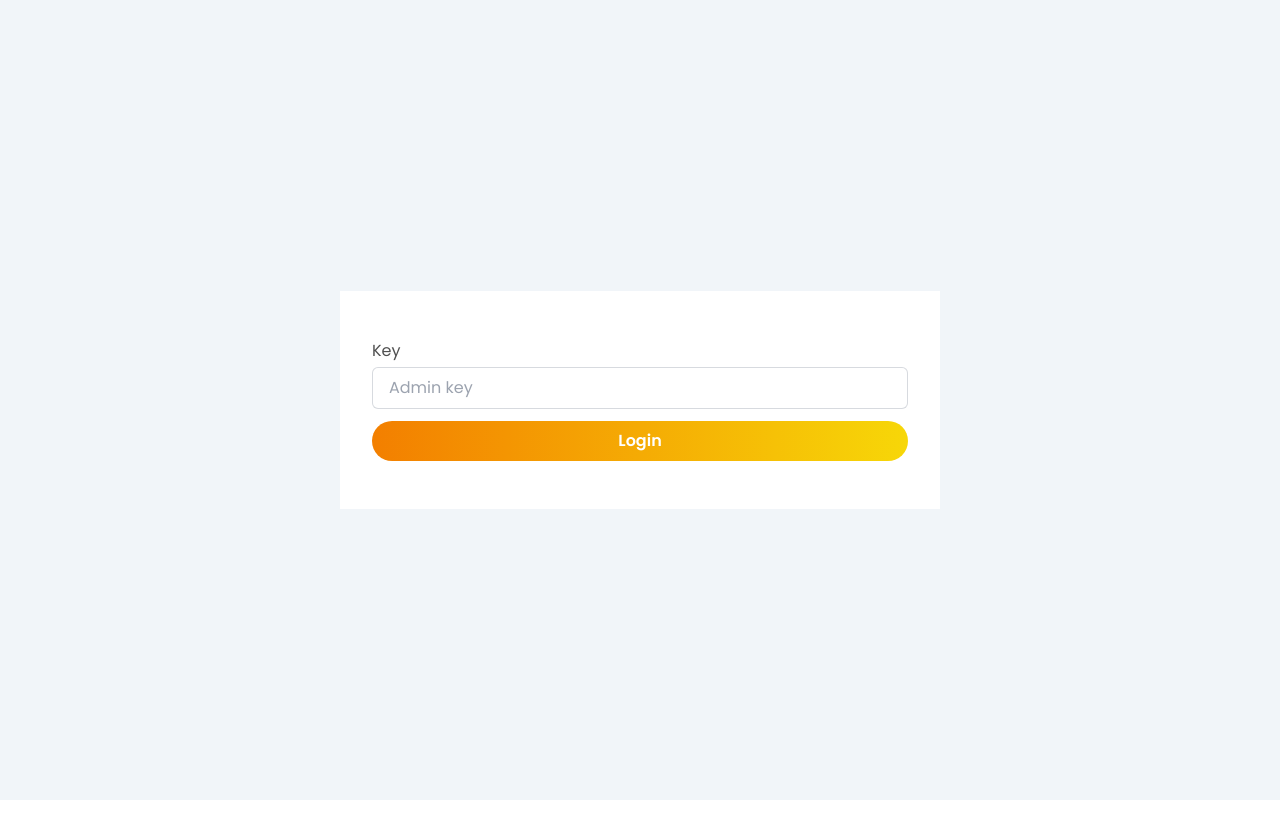
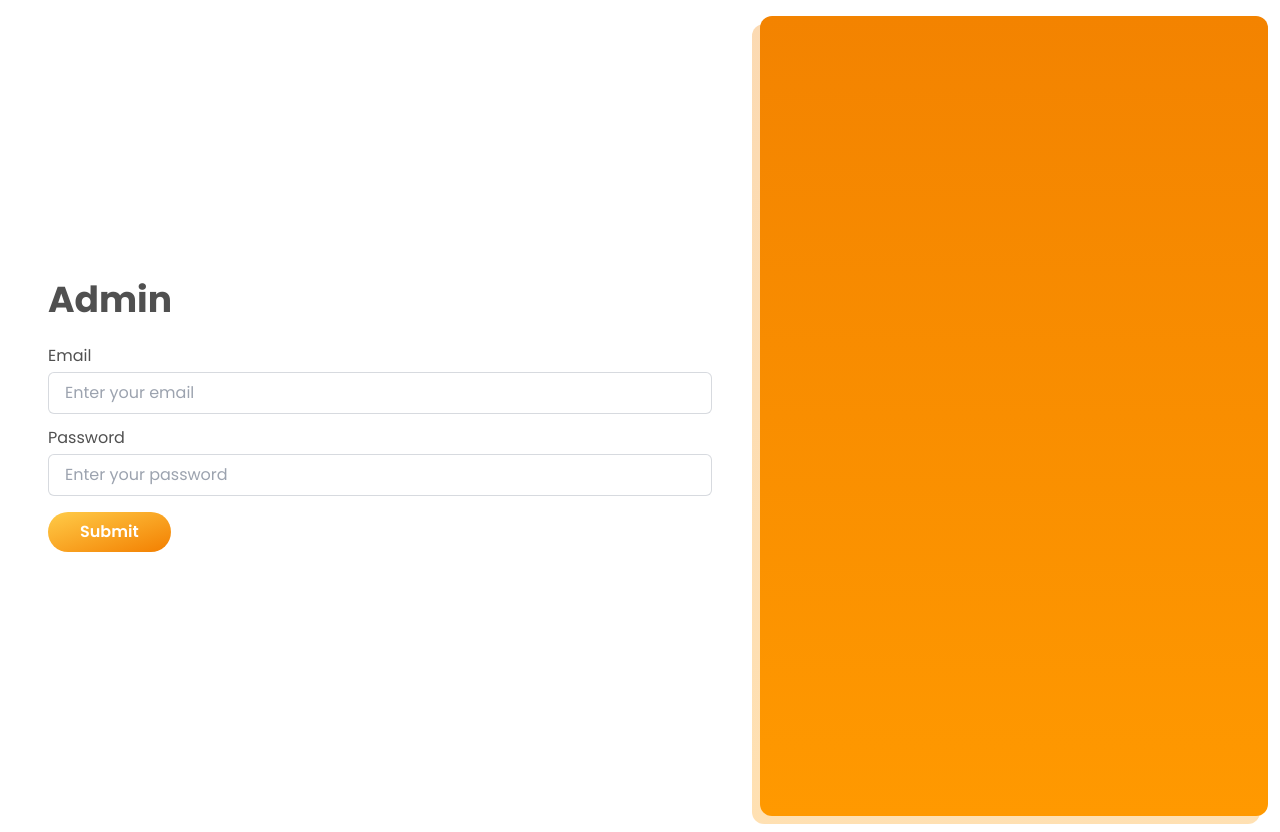
Before and after one commit to rianmz-genz/webiitc, a Next.js app: page /admin in a window 1280 px wide. Before the commit the page ends 800 px from the top, so only its background shows below. Built offline with nearby package versions, Linux system fonts and the light colour scheme; no server answers.

Commit message:
login admin

```diff
--- a/pages/admin/index.js
+++ b/pages/admin/index.js
@@ -1,47 +1,103 @@
+import LoginApi from "@/api/auth/LoginApi";
 import { Button } from "@/components";
+import Alert from "@/components/atoms/Alert";
+import Text from "@/components/atoms/Text";
 import InputTitle from "@/components/molecules/InputTitle";
+import AuthPage from "@/components/pagetemplate/AuthPage";
+import Link from "next/link";
+import { useRouter } from "next/router";
+import React, { useEffect, useState } from "react";
+import {
+  AiFillCheckCircle,
+  AiFillWarning,
+  AiOutlineLoading3Quarters,
+} from "react-icons/ai";
 import Cookies from "js-cookie";
-import Head from "next/head";
-import { useRouter } from "next/router";
-import React, { useState } from "react";
+import { IoMdArrowBack } from "react-icons/io";
+export async function getServerSideProps(context) {
+  const token = context.req.cookies.adminKey;
+  if (token) {
+    return {
+      redirect: {
+        destination: "/dashboard/user",
+        permanent: false,
+      },
+    };
+  }
 
-const AdminLogin = () => {
+  // Lanjutkan eksekusi jika token tersedia
+  // ...
+
+  return {
+    props: {},
+  };
+}
+const LoginAdmin = () => {
+  const [email, setEmail] = useState("");
+  const [password, setPassword] = useState("");
+  const [isHitApi, setIsHitApi] = useState(false);
+  const [isSucces, setIsSucces] = useState(false);
+  const [isWrong, setIsWrong] = useState(false);
+  const [Message, setMessage] = useState("");
   const router = useRouter();
-  const date = new Date();
-  const code = process.env.NEXT_PUBLIC_ADMINKEY;
-  const now = `${date.getDate()}${date.getMinutes()}${date.getHours()}`;
-  const adminKey = code + now;
-  const [key, setKey] = useState("");
-  const handleSubmit = (e) => {
+  const handleLogin = (e) => {
     e.preventDefault();
-    console.log(adminKey);
-    if (key == adminKey) {
-      Cookies.set("adminKey", key, { expires: 1 }); // Cookie berakhir dalam 7 hari
-      router.push("/admin/dashboard");
-    }
+    setIsHitApi(true);
+    LoginApi({ email, password }).then((res) => {
+      setIsHitApi(false);
+      if (res.status == 1) {
+        setIsSucces(true);
+        setMessage(res.message);
+        Cookies.set("adminKey", res.data.access_token, { expires: 2 }); // Cookie berakhir dalam 7 hari
+        router.push("/admin/dashboard");
+      } else if (res.status == 0) {
+        setIsWrong(true);
+        setMessage(res.message);
+      }
+    });
   };
   return (
-    <>
-      <Head>
-        <title>Login - Admin</title>
-      </Head>
-      <main className="w-full min-h-screen flex items-center justify-center bg-slate-100">
-        <form
-          onSubmit={handleSubmit}
-          className="lg:w-full max-w-[600px]  lg:py-12 bg-white lg:px-8 p-6 w-11/12"
-        >
+    <div className="overflow-hidden">
+      <Alert onClose={() => setIsSucces(false)} isOpen={isSucces}>
+        <AiOutlineLoading3Quarters className="text-green-400 text-xl animate-spin" />
+        <p>{Message}</p>
+      </Alert>
+      <Alert onClose={() => setIsWrong(false)} isOpen={isWrong}>
+        <AiFillWarning className="text-red text-xl" />
+        <p>{Message}</p>
+      </Alert>
+      <AuthPage onSubmit={handleLogin} title={"Daftar IITC"}>
+        <Text size={"mdtitle"} weight={"bold"} additionals={"mb-6"}>
+          Admin
+        </Text>
+        <div className="space-y-3 mb-4">
           <InputTitle
-            required
-            title={"Key"}
-            placeholder="Admin key"
-            value={key}
-            onChange={(e) => setKey(e.target.value)}
+            type="email"
+            title={"Email"}
+            value={email}
+            required={true}
+            placeholder="Enter your email"
+            onChange={(e) => setEmail(e.target.value)}
           />
-          <Button additionals={"w-full mt-3"}>Login</Button>
-        </form>
-      </main>
-    </>
+          <InputTitle
+            required={true}
+            title={"Password"}
+            type="password"
+            value={password}
+            placeholder="Enter your password"
+            onChange={(e) => setPassword(e.target.value)}
+          />
+        </div>
+        <Button disabled={isHitApi} color={"gradient2"}>
+          {isHitApi ? (
+            <AiOutlineLoading3Quarters className="text-white text-xl animate-spin" />
+          ) : (
+            "Submit"
+          )}
+        </Button>
+      </AuthPage>
+    </div>
   );
 };
 
-export default AdminLogin;
+export default LoginAdmin;
```
